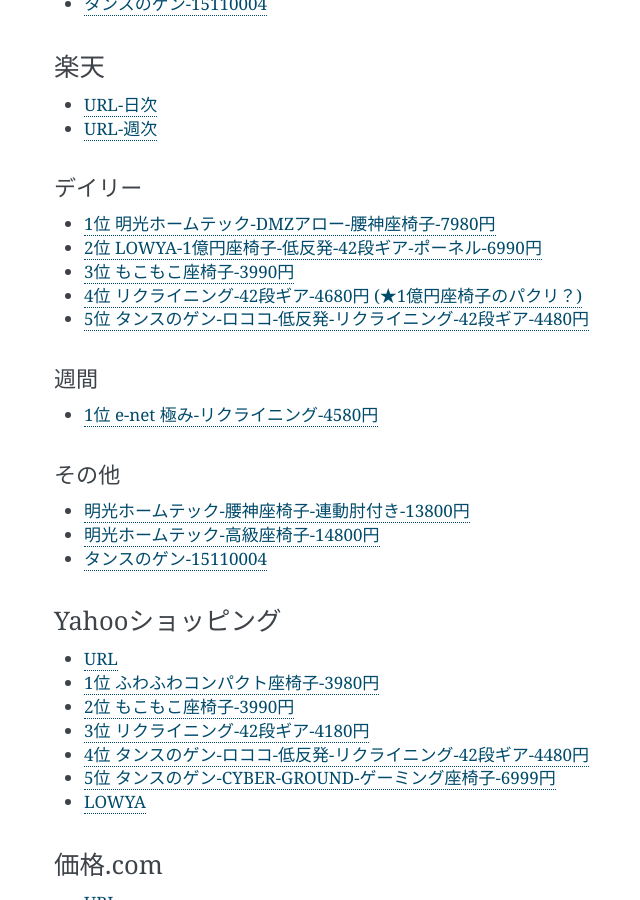
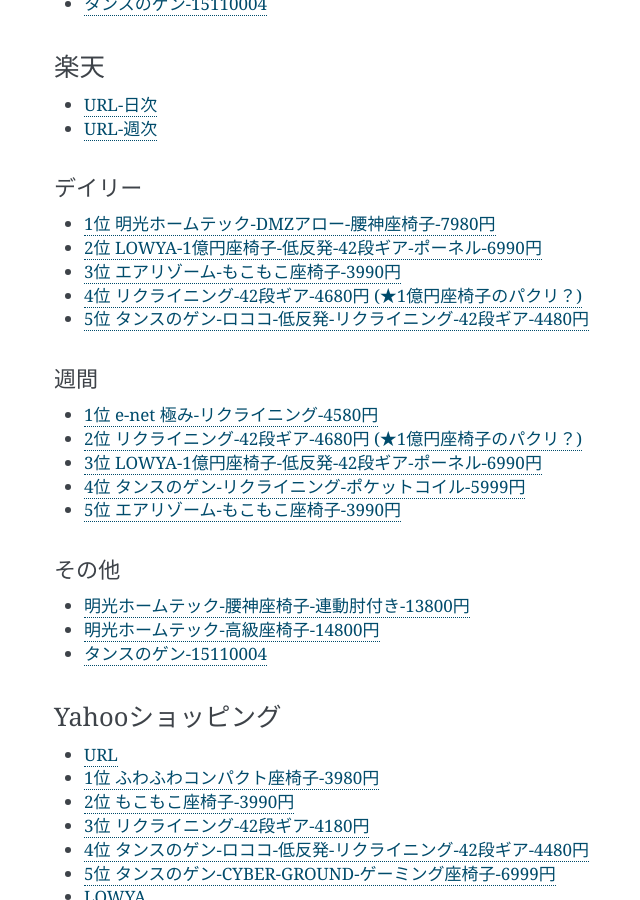
Before and after one commit to yuyuyu0706/sphinx, a Sphinx documentation site: the page built from sphinx/source/work/page03_chare.rst, in a window 1280 px wide and 900 px high, scrolled down 1423 px. Shown: the whole window, without its empty margins (366-1006 px from the left). Built offline with Sphinx 7.4.7, drawn with Linux system fonts in a browser that asks for light colours; pages that are not in the unit, such as notebooks, are missing from menus; some of the changed text lies outside the part shown.

Commit message:
auto commit

```diff
--- a/sphinx/source/work/page03_chare.rst
+++ b/sphinx/source/work/page03_chare.rst
@@ -71,13 +71,17 @@ Amazon
 ^^^^^^^^^^
 * `1位 明光ホームテック-DMZアロー-腰神座椅子-7980円 <https://item.rakuten.co.jp/meikou-life-garage/dmz-arrow/>`_
 * `2位 LOWYA-1億円座椅子-低反発-42段ギア-ポーネル-6990円 <https://item.rakuten.co.jp/low-ya/vg-pola/>`_
-* `3位 もこもこ座椅子-3990円 <https://item.rakuten.co.jp/air-rhizome/miy-ma-ys01/>`_
+* `3位 エアリゾーム-もこもこ座椅子-3990円 <https://item.rakuten.co.jp/air-rhizome/miy-ma-ys01/>`_
 * `4位 リクライニング-42段ギア-4680円 (★1億円座椅子のパクリ？) <https://item.rakuten.co.jp/weiwei/fgc001/>`_
 * `5位 タンスのゲン-ロココ-低反発-リクライニング-42段ギア-4480円 <https://item.rakuten.co.jp/tansu/10008804/>`_
 
 週間
 ^^^^^^^^^^
 * `1位 e-net 極み-リクライニング-4580円 <https://item.rakuten.co.jp/rack-kan/9110248/>`_
+* `2位 リクライニング-42段ギア-4680円 (★1億円座椅子のパクリ？) <https://item.rakuten.co.jp/weiwei/fgc001/>`_
+* `3位 LOWYA-1億円座椅子-低反発-42段ギア-ポーネル-6990円 <https://item.rakuten.co.jp/low-ya/vg-pola/>`_
+* `4位 タンスのゲン-リクライニング-ポケットコイル-5999円 <https://item.rakuten.co.jp/tansu/15210040/>`_
+* `5位 エアリゾーム-もこもこ座椅子-3990円 <https://item.rakuten.co.jp/air-rhizome/miy-ma-ys01/>`_
 
 その他
 ^^^^^^^^^^^
```
Also changed, not shown: other parts of sphinx/source/work/page03_chare.rst (+3 -3 lines).
